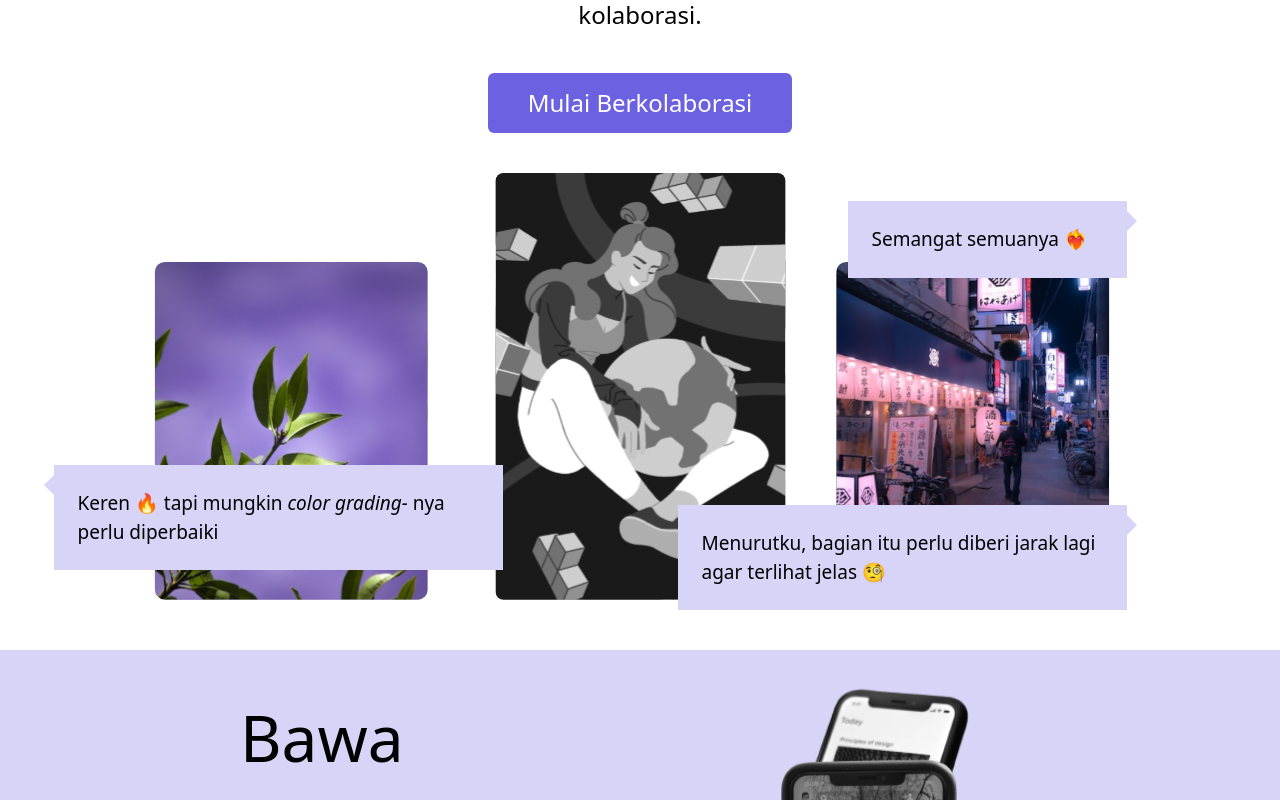
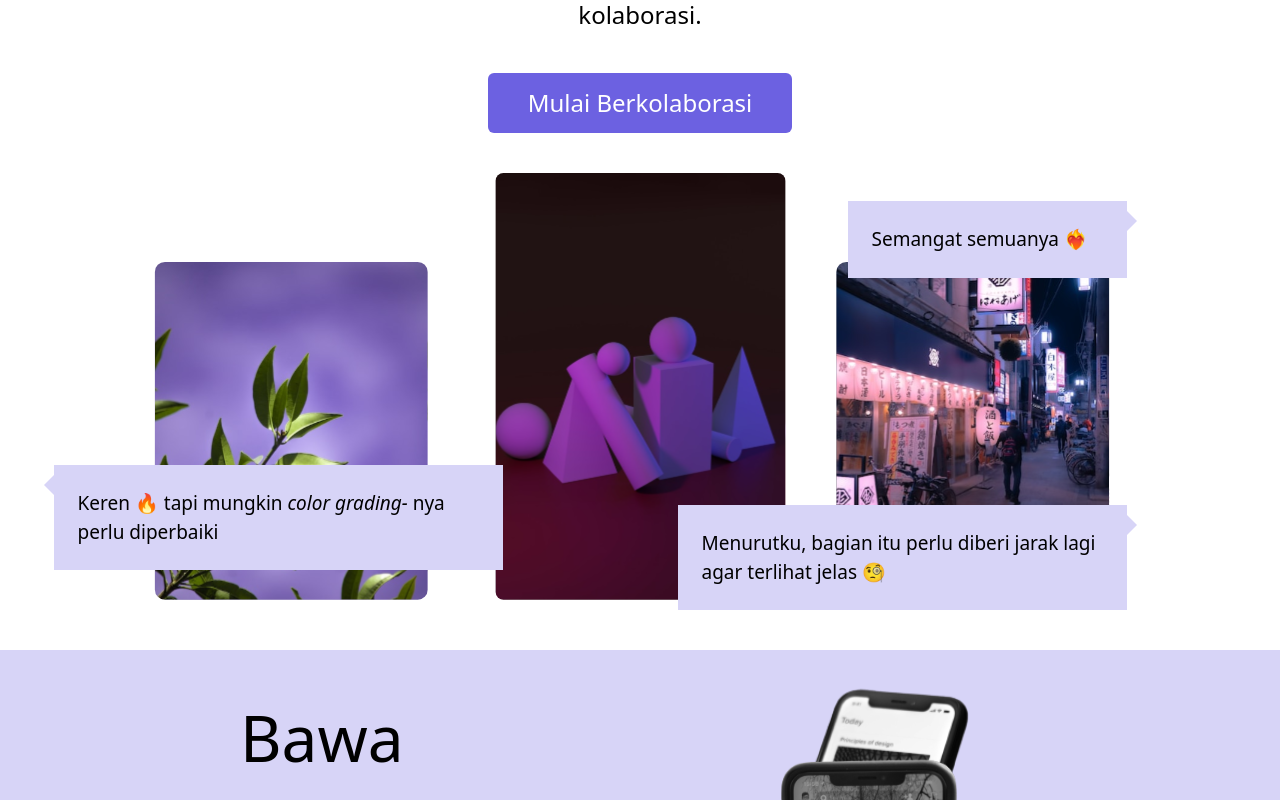
Before and after one commit to akbar5yn/OpiBox, a Nuxt app: page / in a window 1280 px wide. Shown: the part 418-1218 px from the top of the page. Built offline with nearby package versions, Linux system fonts and the light colour scheme.

Commit message:
Added image two to the homepage section

```diff
--- a/layouts/LandingPage.vue
+++ b/layouts/LandingPage.vue
@@ -28,7 +28,7 @@
         >
           <img src="../assets/img/image1.svg" alt="img-1">
           <img
-            src="../assets/img/original-a3cd49e2b9322ee2eb0803c2f00de25d 1.svg"
+            src="../assets/img/image2.svg"
             alt="img-2"
           >
           <img src="../assets/img/image3.svg" alt="img-3">
```
